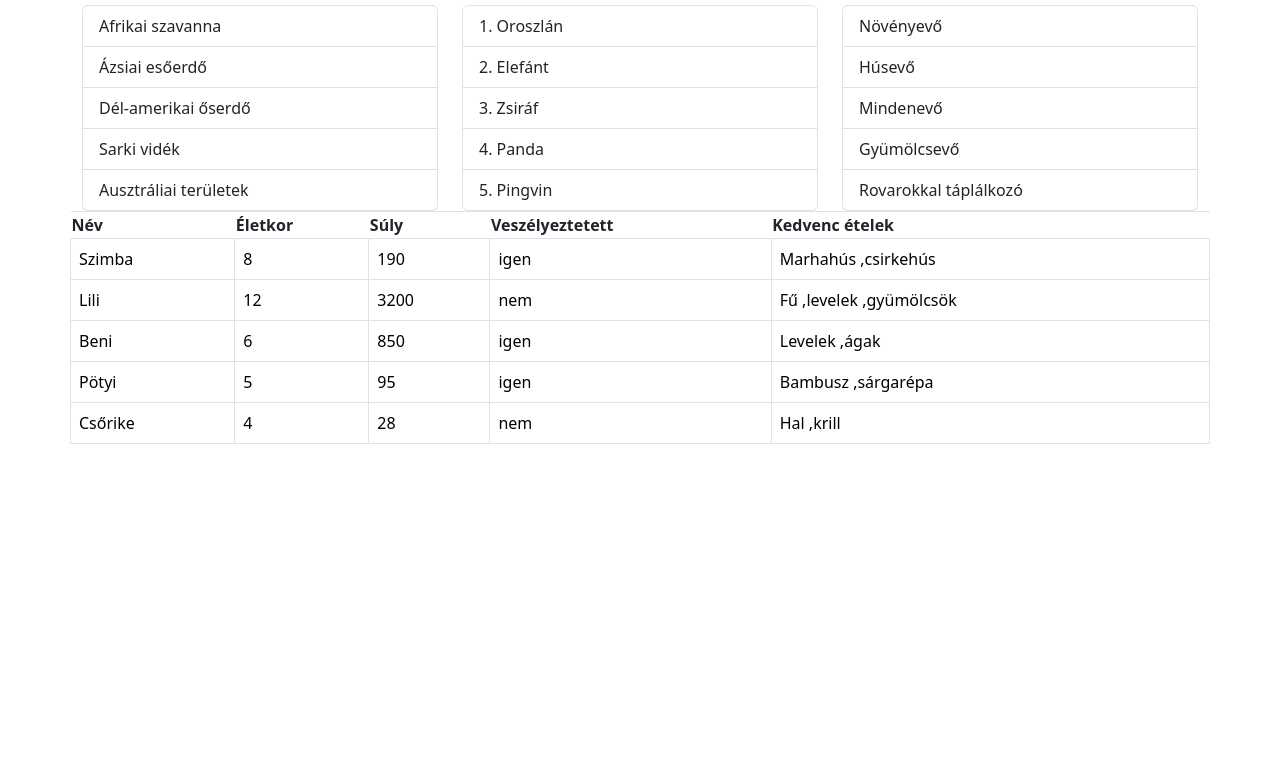
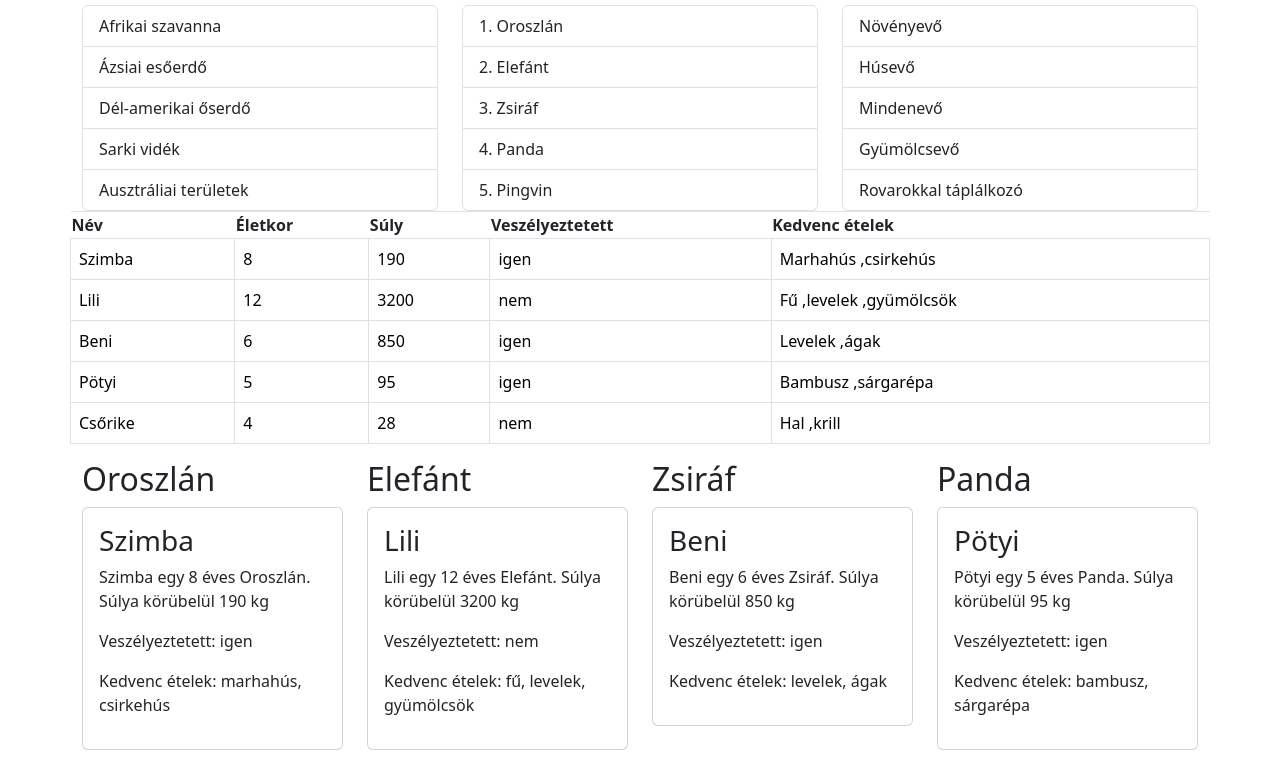
Before and after one commit to tdBate/allatkertReact, a React (Vite) app: page / in a window 1280 px wide. Shown: the part 436-1202 px from the top of the page. Before the commit the page ends 896 px from the top, so only its background shows below. Built offline with nearby package versions, Linux system fonts and the light colour scheme.

Commit message:
Allatkartya

```diff
--- a/data/data.ts
+++ b/data/data.ts
@@ -1,4 +1,5 @@
 import type { Allat } from "../src/components/AllatTabla";
+import type { AllatCardProps } from "../src/components/AllatCard";
 
 export const elohelyek: string[] = [
   "Afrikai szavanna",
@@ -61,3 +62,38 @@ export const allatok: Allat[] = [
     kedvenc_etelek: ["Hal", "krill"],
   },
 ];
+
+export const allatKartyak: AllatCardProps[] = [
+  {
+    fajta: "Oroszlán",
+    nev: "Szimba",
+    eletkor: 8,
+    suly: 190,
+    veszelyeztetett: true,
+    kedvenc_etelek: ["marhahús", "csirkehús"],
+  },
+  {
+    fajta: "Elefánt",
+    nev: "Lili",
+    eletkor: 12,
+    suly: 3200,
+    veszelyeztetett: false,
+    kedvenc_etelek: ["fű", "levelek", "gyümölcsök"],
+  },
+  {
+    fajta: "Zsiráf",
+    nev: "Beni",
+    eletkor: 6,
+    suly: 850,
+    veszelyeztetett: true,
+    kedvenc_etelek: ["levelek", "ágak"],
+  },
+  {
+    fajta: "Panda",
+    nev: "Pötyi",
+    eletkor: 5,
+    suly: 95,
+    veszelyeztetett: true,
+    kedvenc_etelek: ["bambusz", "sárgarépa"],
+  },
+];
--- a/src/App.tsx
+++ b/src/App.tsx
@@ -2,8 +2,9 @@ import BevezetoResz from "./components/BevezetoResz";
 import Fejlec from "./components/Fejlec"
 import "bootstrap/dist/css/bootstrap.css";
 import ListaCard from "./components/ListaCard";
-import { allatok, elohelyek, nepszeruAllatok, taplalkozas } from "../data/data.ts"
+import { allatKartyak, allatok, elohelyek, nepszeruAllatok, taplalkozas } from "../data/data.ts"
 import AllatTabla from "./components/AllatTabla.tsx";
+import { AllatCard } from "./components/AllatCard.tsx";
 
 
 function App() {
@@ -24,6 +25,11 @@ function App() {
           <ListaCard title="Táplálkozás" list={taplalkozas} numbered={false}></ListaCard>
 
           <AllatTabla lista={allatok}></AllatTabla>
+
+          {allatKartyak.map((item) => (
+            <AllatCard lista={item}></AllatCard>
+          ))}
+
         </div>
       </div>
 
--- /dev/null
+++ b/src/components/AllatCard.tsx
@@ -0,0 +1,26 @@
+export interface AllatCardProps {
+    fajta: string;
+    nev: string;
+    eletkor: number;
+    suly: number;
+    veszelyeztetett: boolean;
+    kedvenc_etelek: string[];
+}
+
+export function AllatCard(props: { lista: AllatCardProps }) {
+    return (
+        <>
+            <div className="col-sm-3 col-md-6 col-lg-3 kartya mb-3 h-100">
+                <h2>{props.lista.fajta}</h2>
+
+                <div className="card">
+                    <div className="card-body">
+                        <h3>{props.lista.nev}</h3>
+                        <p>{props.lista.nev} egy {props.lista.eletkor} éves {props.lista.fajta}. Súlya körübelül {props.lista.suly} kg</p>
+                        <p>Veszélyeztetett: {props.lista.veszelyeztetett ? "igen" : "nem"}</p>
+                        <p>Kedvenc ételek: {props.lista.kedvenc_etelek.join(", ")}</p>
+                    </div>
+                </div>
+            </div>
+        </>)
+}
```
